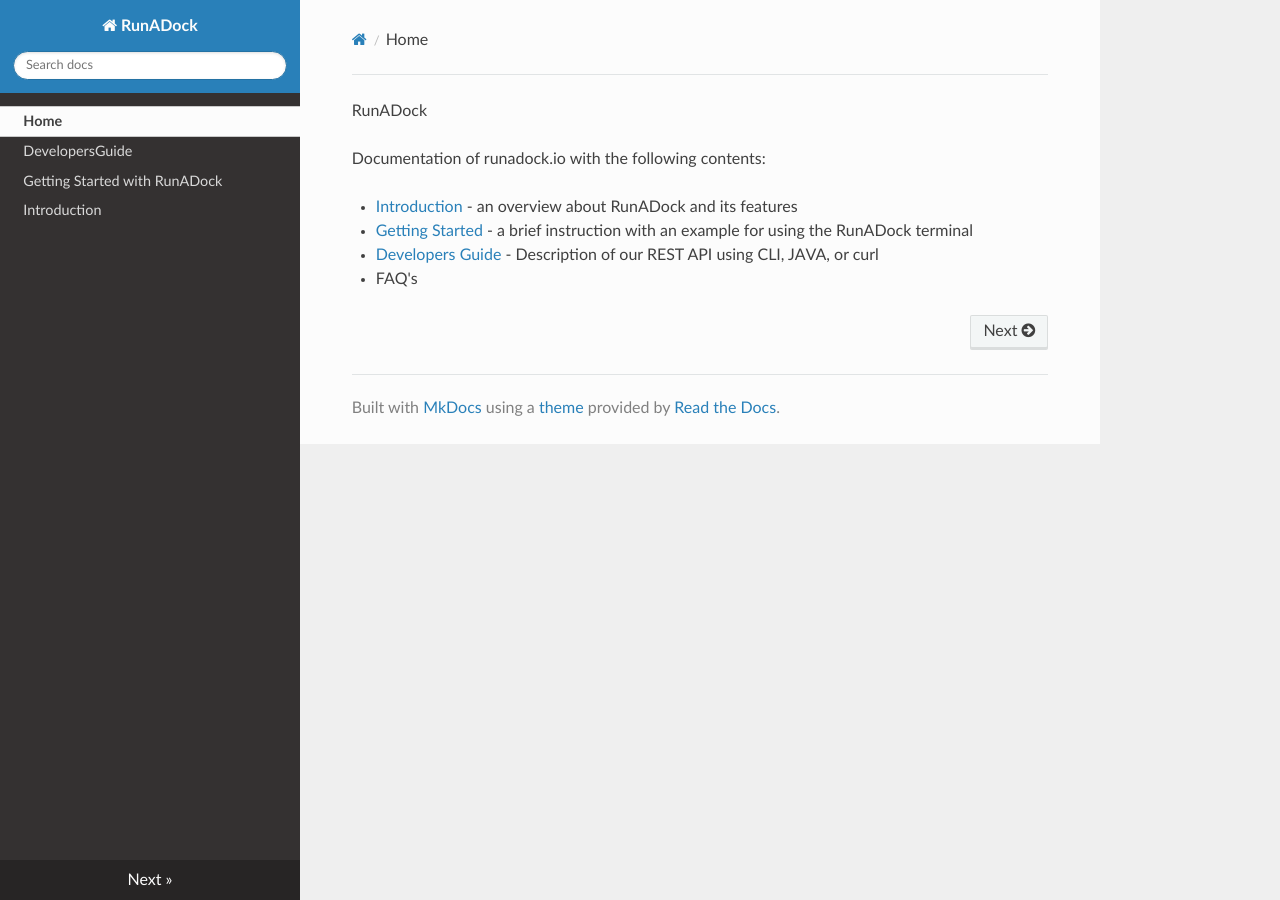
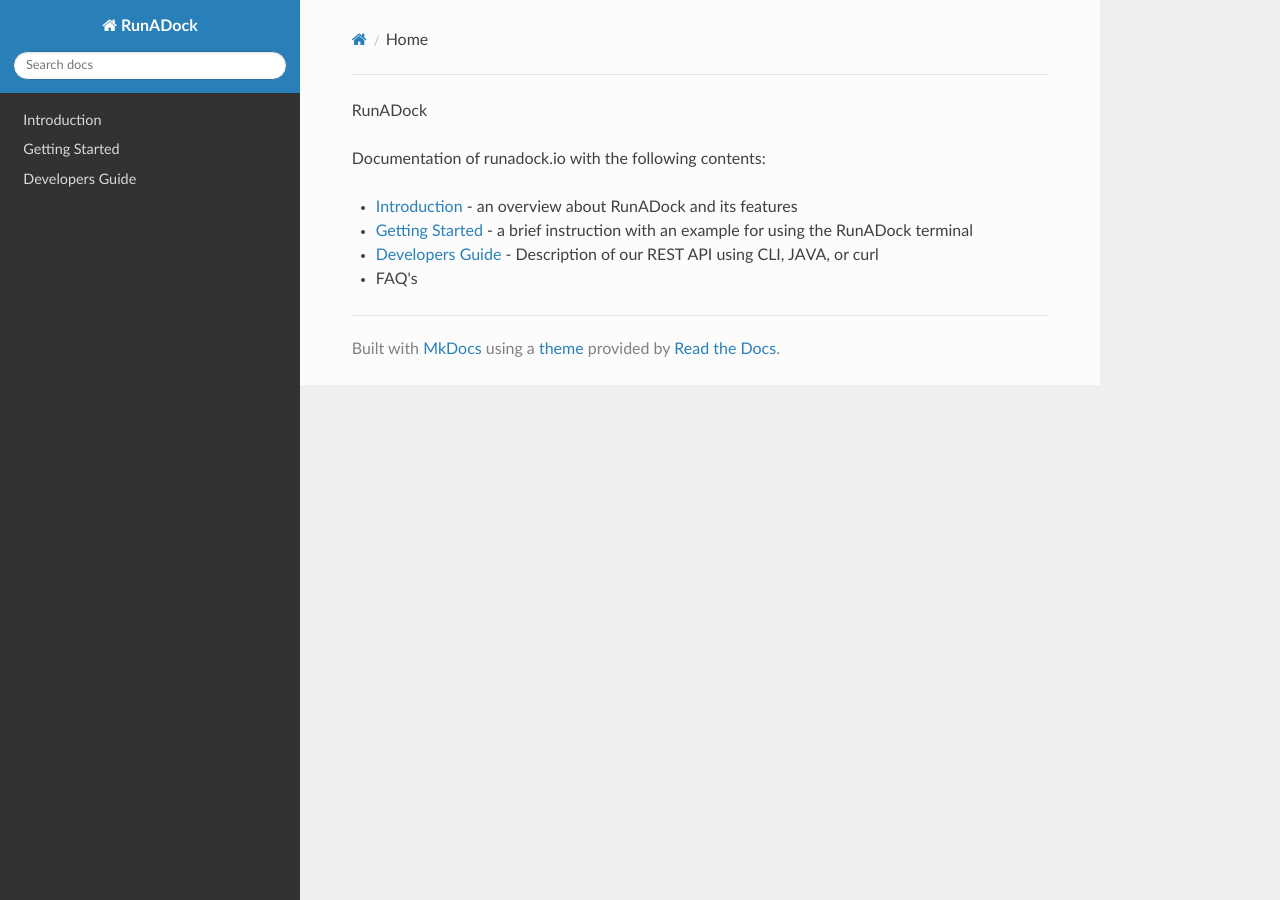
Before and after one commit to runadock/docs, an MkDocs documentation site: the page built from docs/README.md, in a window 1280 px wide. Built offline with MkDocs 1.6.1, drawn with Linux system fonts in a browser that asks for light colours; nearby versions of some CDN libraries; old or Windows-style settings are respelled for this version of MkDocs; part of the change alters nothing that is shown.

Commit message:
Update mkdocs.yml

```diff
--- a/mkdocs.yml
+++ b/mkdocs.yml
@@ -1,2 +1,6 @@
 site_name: RunADock
+pages:
+- [Introduction.md, Introduction]
+- [GettingStarted.md, Getting Started]
+- [DevelopersGuide.md, Developers Guide]
 theme: readthedocs
```
